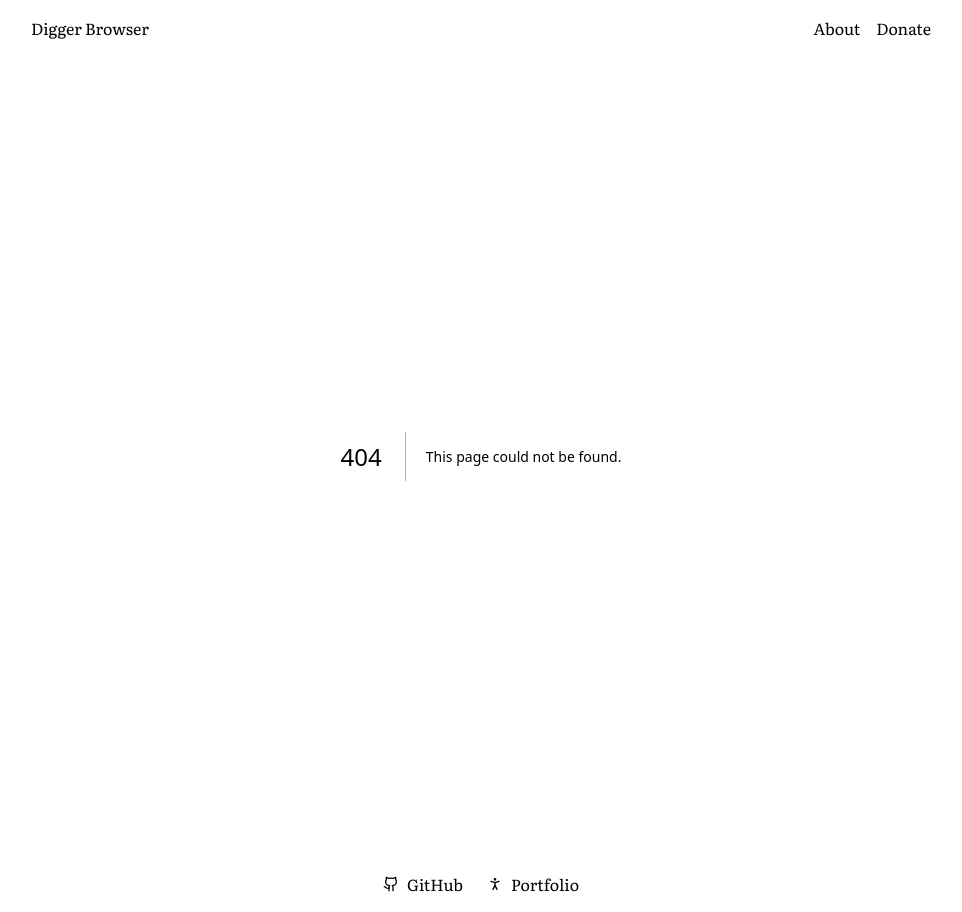
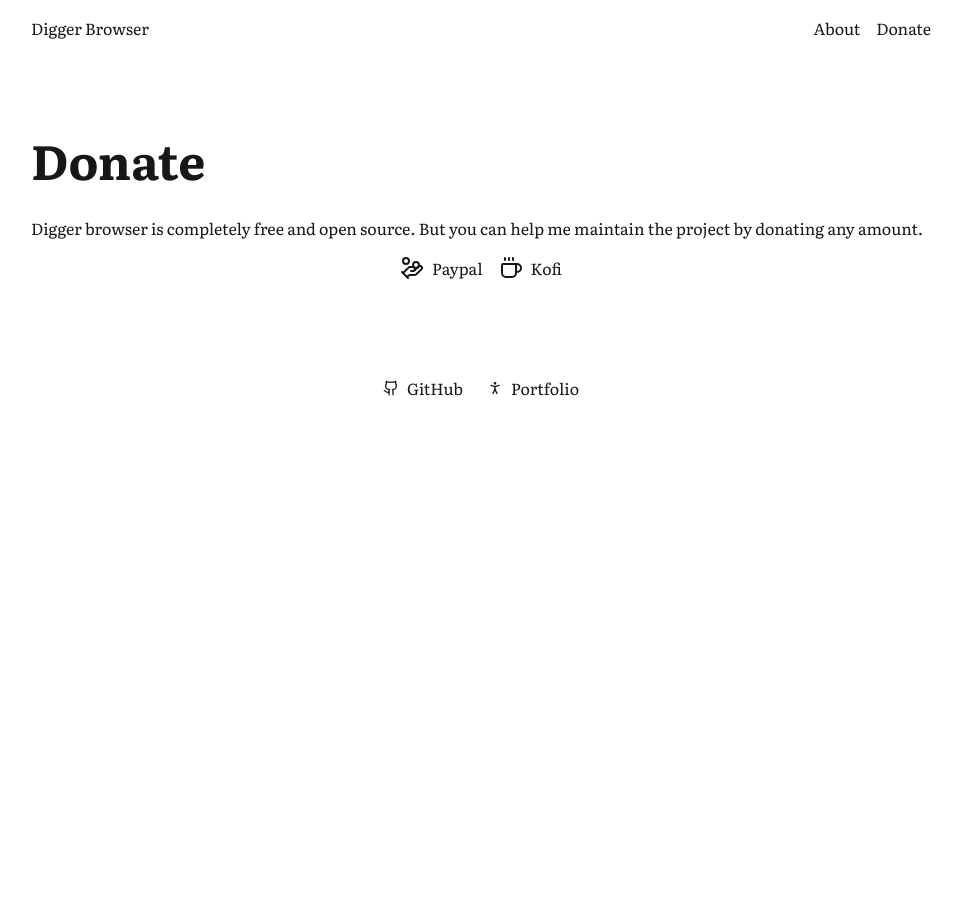
Before and after one commit to Rafacv23/digger-browser, a Next.js app: page /donate in a window 1280 px wide. Before the commit this address had no page. Shown: the whole page, without its empty margins (159-1121 px from the left). After the commit the page ends 800 px from the top, so only its background shows below. Built offline with nearby package versions, Linux system fonts and the light colour scheme.

Commit message:
Add DonatePage component with donation options and links

```diff
--- /dev/null
+++ b/src/app/donate/page.tsx
@@ -0,0 +1,43 @@
+import { Coffee, HandCoins } from "lucide-react"
+import Link from "next/link"
+
+const DonateOptions = [
+  {
+    name: "Paypal",
+    link: "https://www.paypal.com/donate/?hosted_button_id=8A6F5F7Y9G7A8",
+    icon: <HandCoins />,
+  },
+  {
+    name: "Kofi",
+    link: "https://ko-fi.com/rafacv23",
+    icon: <Coffee />,
+  },
+]
+
+export default function DonatePage() {
+  return (
+    <main className="flex flex-col place-content-center h-auto my-20 space-y-4">
+      <h1 className="text-5xl font-bold mb-4">Donate</h1>
+      <p className="mb-8">
+        Digger browser is completely free and open source. But you can help me
+        maintain the project by donating any amount.
+      </p>
+      <ul className="flex items-center justify-center gap-4">
+        {DonateOptions.map((option) => (
+          <li key={option.name}>
+            <Link
+              href={option.link}
+              title={option.name}
+              target="_blank"
+              rel="noreferrer"
+              className="flex items-center space-x-2"
+            >
+              {option.icon}
+              {option.name}
+            </Link>
+          </li>
+        ))}
+      </ul>
+    </main>
+  )
+}
```
